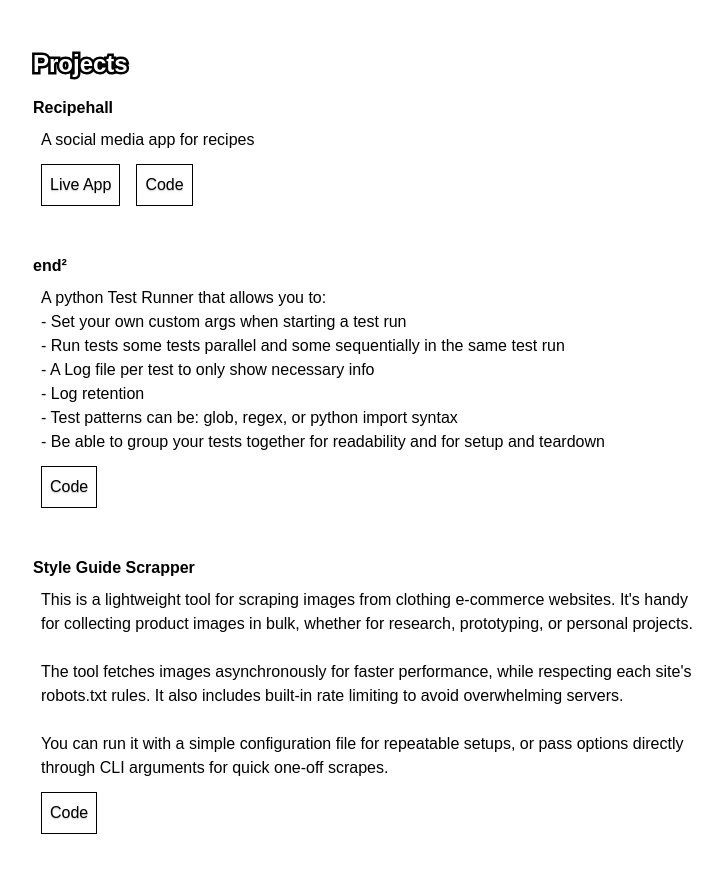
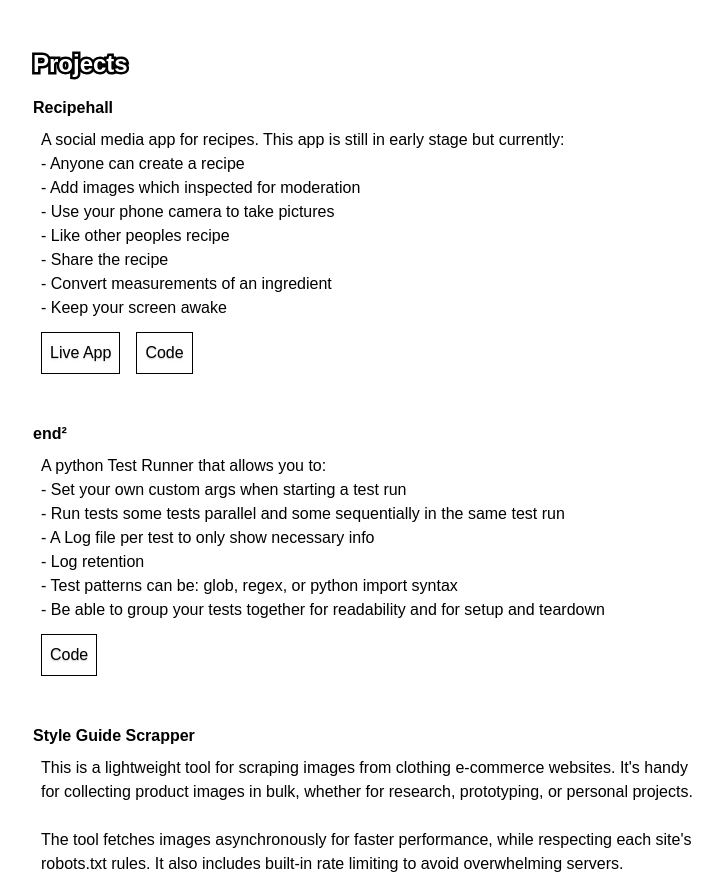
Before and after one commit to jonwesneski/jonwesneski.github.io, a Next.js app: page / in a window 1280 px wide. Shown: the part 840-1725 px from the top of the page, without its empty margins (271-994 px from the left). Built offline with nearby package versions, Linux system fonts and the light colour scheme.

Commit message:
added content for recipehall

```diff
--- a/src/app/_components/Projects.tsx
+++ b/src/app/_components/Projects.tsx
@@ -7,7 +7,14 @@ export default function Projects() {
       <div className="flex flex-col gap-10">
         <Project
           title="Recipehall"
-          description="A social media app for recipes"
+          description={`A social media app for recipes. This app is still in early stage but currently:
+          - Anyone can create a recipe
+          - Add images which inspected for moderation
+          - Use your phone camera to take pictures
+          - Like other peoples recipe
+          - Share the recipe
+          - Convert measurements of an ingredient
+          - Keep your screen awake`}
           links={[
             {
               href: "https://recipes-ui-tau.vercel.app/",
```
